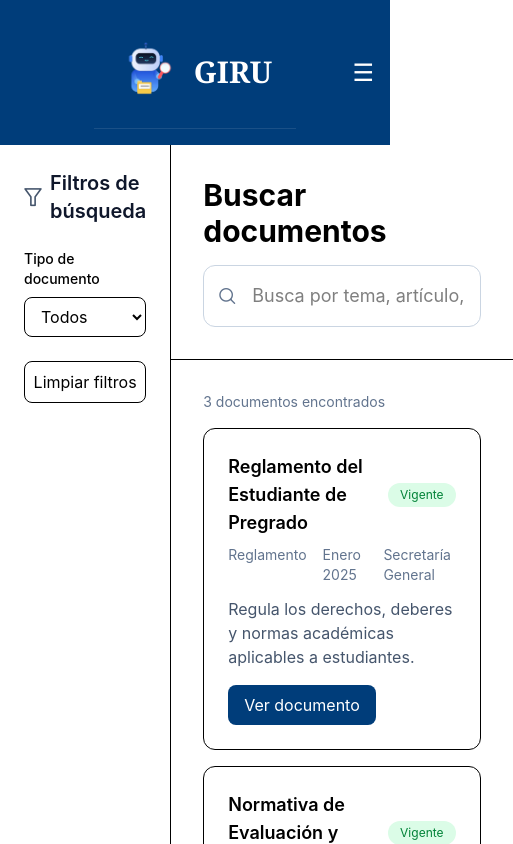
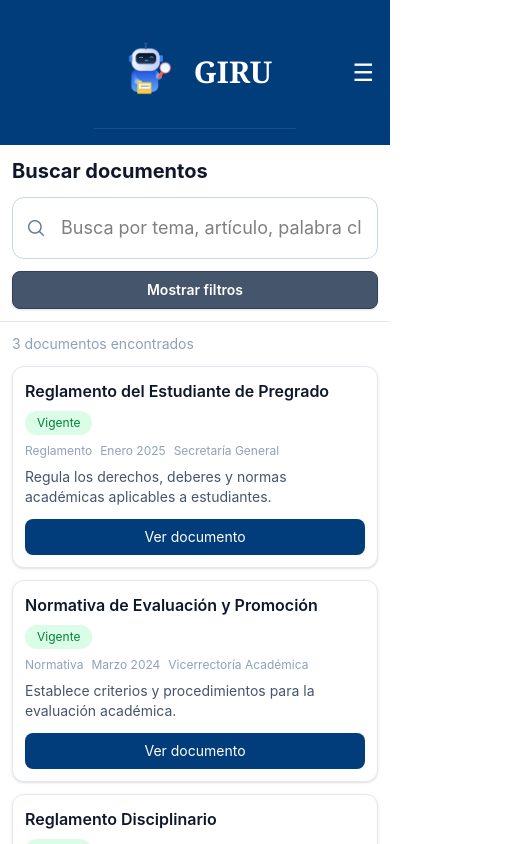
Before and after one commit to akemurashi/GIRU, a React (Vite) app in the folder frontend/: page /documentos in a window 390 px wide. Shown: the top 844 px of the page, 513 px wide, since content can reach past the window. Built offline with nearby package versions, Linux system fonts and the light colour scheme.

Commit message:
cambio de mobile
se cambio la version mobile de ver cdocumentos, agregando un boton para ver filtros y ajustando la lista de los documentos

```diff
--- a/frontend/src/modulos/Documentos/Componentes/DocumentList.tsx
+++ b/frontend/src/modulos/Documentos/Componentes/DocumentList.tsx
@@ -2,79 +2,174 @@ import { useState } from "react";
 import { PdfModal } from "./PdfModal";
 
 type Documento = {
-  id: number;
-  titulo: string;
-  tipo: string;
-  estado: string;
-  fecha: string;
-  organismo: string;
-  descripcion: string;
-  archivo: string;
+  id:number;
+  titulo:string;
+  tipo:string;
+  estado:string;
+  fecha:string;
+  organismo:string;
+  descripcion:string;
+  archivo:string;
 };
 
 type DocumentListProps = {
-  documentos: Documento[];
+  documentos:Documento[];
 };
 
-export const DocumentList = ({
-  documentos,
-}: DocumentListProps) => {
-  const [pdfSeleccionado, setPdfSeleccionado] =
-    useState<string | null>(null);
+export const DocumentList=({
+  documentos
+}:DocumentListProps)=>{
 
-  return (
+const [pdfSeleccionado,setPdfSeleccionado]=useState<string|null>(null);
+
+return(
 <>
-      <div className="flex-1 p-8">
 
-        <p className="text-sm text-slate-500 mb-4">
+<div className="w-full">
+
+<p className="mb-3 text-sm text-slate-400">
 {documentos.length} documentos encontrados
 </p>
 
-        {documentos.map((doc) => (
+
+<div className="space-y-3 pb-6">
+
+
+{documentos.map((doc)=>(
+
+
+<article
+key={doc.id}
+className="
+rounded-xl
+border
+border-slate-200
+bg-white
+p-3
+shadow-sm
+md:p-6
+"
+>
+
+
 <div
-            key={doc.id}
-            className="bg-white border rounded-xl p-6 mb-4"
+className="
+flex
+flex-col
+gap-2
+md:flex-row
+md:items-start
+"
 >
-            <div className="flex items-center gap-3 mb-2">
-              <h3 className="font-semibold text-lg">
+
+
+<h3
+className="
+min-w-0
+flex-1
+wrap-break-word
+text-base
+font-semibold
+text-slate-900
+md:text-lg
+"
+>
 {doc.titulo}
 </h3>
 
-              <span className="bg-green-100 text-green-700 text-xs px-3 py-1 rounded-full">
+
+<span
+className="
+w-fit
+rounded-full
+bg-green-100
+px-3
+py-1
+text-xs
+text-green-700
+"
+>
 {doc.estado}
 </span>
+
+
 </div>
 
-            <div className="flex gap-4 text-sm text-slate-500 mb-3">
+
+<div
+className="
+mt-2
+flex
+flex-wrap
+gap-2
+text-xs
+text-slate-400
+md:text-sm
+"
+>
+
 <span>{doc.tipo}</span>
 <span>{doc.fecha}</span>
 <span>{doc.organismo}</span>
+
 </div>
 
-            <p className="text-slate-600 mb-4">
+
+
+<p
+className="
+mt-2
+wrap-break-word
+text-sm
+text-slate-600
+"
+>
 {doc.descripcion}
 </p>
 
+
+
 <button
-              onClick={() =>
-                setPdfSeleccionado(doc.archivo)
-              }
-              className="bg-sidebar text-white px-4 py-2 rounded-lg"
+onClick={()=>setPdfSeleccionado(doc.archivo)}
+className="
+mt-3
+w-full
+rounded-lg
+bg-sidebar
+py-2
+text-sm
+text-white
+md:w-auto
+md:px-4
+"
 >
 Ver documento
 </button>
-          </div>
+
+
+
+</article>
+
+
 ))}
+
+
 </div>
 
-      {pdfSeleccionado && (
+</div>
+
+
+
+{pdfSeleccionado&&(
 <PdfModal
 archivo={pdfSeleccionado}
-          onClose={() =>
-            setPdfSeleccionado(null)
-          }
+onClose={()=>setPdfSeleccionado(null)}
 />
 )}
+
+
 </>
-  );
-};
+
+)
+
+}
--- a/frontend/src/modulos/Documentos/Componentes/FilterSidebar.tsx
+++ b/frontend/src/modulos/Documentos/Componentes/FilterSidebar.tsx
@@ -1,19 +1,32 @@
 import { FilterHeader } from "./FilterHeader";
 import { FilterForm } from "./FilterForm";
 
-type FilterSidebarProps = {
-  tipoSeleccionado: string;
-  onTipoChange: (tipo: string) => void;
+type FilterSidebarProps={
+tipoSeleccionado:string;
+onTipoChange:(tipo:string)=>void;
 };
 
-export const FilterSidebar = ({
+export const FilterSidebar=({
 tipoSeleccionado,
 onTipoChange,
-}: FilterSidebarProps) => {
-  return (
-    <aside className="w-72 bg-white border-r p-6">
+}:FilterSidebarProps)=>{
 
-      <FilterHeader />
+return(
+<aside
+className="
+w-full
+lg:w-72
+bg-white
+border
+border-slate-200
+lg:border-y-0
+lg:border-l-0
+p-3
+md:p-6
+"
+>
+
+<FilterHeader/>
 
 <FilterForm
 tipoSeleccionado={tipoSeleccionado}
--- a/frontend/src/modulos/Documentos/Componentes/PdfModal.tsx
+++ b/frontend/src/modulos/Documentos/Componentes/PdfModal.tsx
@@ -10,7 +10,7 @@ export const PdfModal = ({
   return (
     <div className="fixed inset-0 bg-black/60 z-50 flex items-center justify-center">
 
-      <div className="bg-white w-[90%] h-[90%] rounded-xl overflow-hidden">
+      <div className=" bg-sidebar w-[90%] h-[90%] rounded-xl overflow-hidden">
 
         <div className="flex justify-between items-center p-4 border-b">
           <h2 className="font-semibold">
--- a/frontend/src/modulos/Documentos/Pagina/PaginaDocumento.tsx
+++ b/frontend/src/modulos/Documentos/Pagina/PaginaDocumento.tsx
@@ -2,22 +2,19 @@ import { useEffect, useState } from "react";
 import { useSearchParams } from "react-router-dom";
 
 import Sidebar from "../../Compartido/Sidebar";
-
 import { SearchBox } from "../../Compartido/Busqueda";
 import { FilterSidebar } from "../Componentes/FilterSidebar";
 import { DocumentList } from "../Componentes/DocumentList";
-
 import { documentos } from "../Componentes/DocumentosParaVer";
 
 export default function PaginaDocumentos() {
-
   const [searchParams] = useSearchParams();
 
-  const tipoUrl =
-    searchParams.get("tipo") || "Todos";
+  const tipoUrl = searchParams.get("tipo") || "Todos";
 
-  const [tipoSeleccionado, setTipoSeleccionado] =
-    useState(tipoUrl);
+  const [tipoSeleccionado, setTipoSeleccionado] = useState(tipoUrl);
+
+  const [mostrarFiltros, setMostrarFiltros] = useState(false);
 
   useEffect(() => {
     setTipoSeleccionado(tipoUrl);
@@ -26,56 +23,110 @@ export default function PaginaDocumentos() {
   const documentosFiltrados =
     tipoSeleccionado === "Todos"
       ? documentos
-      : documentos.filter(
-          (doc) =>
-            doc.tipo === tipoSeleccionado
-        );
+      : documentos.filter((doc) => doc.tipo === tipoSeleccionado);
 
   return (
-    <div
-      className="
-        flex
-        min-h-screen
-        flex-col
-        md:flex-row
-      "
-    >
+    <div className="h-screen overflow-hidden bg-white">
       <Sidebar />
 
-      <main
-        className="
-          flex-1
-          md:ml-64
-        "
-      >
-        <div className="flex h-full">
+      <main className="h-screen lg:pl-64 overflow-hidden">
+        <div className="flex h-full flex-col lg:flex-row">
+          <aside className="hidden lg:block border-r border-slate-200">
+            <FilterSidebar
+              tipoSeleccionado={tipoSeleccionado}
+              onTipoChange={setTipoSeleccionado}
+            />
+          </aside>
 
-          <FilterSidebar
-            tipoSeleccionado={tipoSeleccionado}
-            onTipoChange={setTipoSeleccionado}
-          />
-
-          <section className="flex-1">
-
-            <div className="border-b bg-white p-8">
-
-              <h1 className="text-3xl font-bold mb-4">
+          <section
+            className="
+                flex
+                flex-1
+                min-w-0
+                flex-col
+                overflow-hidden
+                "
+          >
+            <header
+              className="
+                border-b
+                border-slate-200
+                bg-white
+                px-3
+                py-3
+                md:p-6
+                "
+            >
+              <h1
+                className="
+                mb-3
+                text-xl
+                font-bold
+                text-slate-900
+                md:text-3xl
+"
+              >
                 Buscar documentos
               </h1>
 
               <SearchBox />
 
+              <button
+                onClick={() => setMostrarFiltros(!mostrarFiltros)}
+                className="
+                    mt-3
+                    w-full
+                    rounded-lg
+                    border
+                    border-slate-700
+                    bg-slate-600
+                    py-2
+                    text-sm
+                    font-semibold
+                    text-white
+                    shadow-sm
+                    hover:bg-slate-900
+                    transition
+                    lg:hidden
+      "
+              >
+                {mostrarFiltros ? "Ocultar filtros" : "Mostrar filtros"}
+              </button>
+
+              {mostrarFiltros && (
+                <div
+                  className="
+                    mt-2
+                    rounded-lg
+                    border
+                    border-slate-200
+                    bg-slate-50
+                    "
+                >
+                  <FilterSidebar
+                    tipoSeleccionado={tipoSeleccionado}
+                    onTipoChange={setTipoSeleccionado}
+                  />
+                </div>
+              )}
+            </header>
+
+            <div
+              className="
+                flex-1
+                overflow-y-auto
+                overflow-x-hidden
+                px-3
+                py-3
+                pb-8
+                md:p-6
+"
+            >
+              <DocumentList documentos={documentosFiltrados} />
             </div>
-
-            <DocumentList
-              documentos={documentosFiltrados}
-            />
-
           </section>
-
         </div>
       </main>
-
     </div>
   );
 }
```
Also changed, not shown: 2 other files (tests, documents, lock files or other folders). Lines whose indentation alone changed are shown as unchanged.
